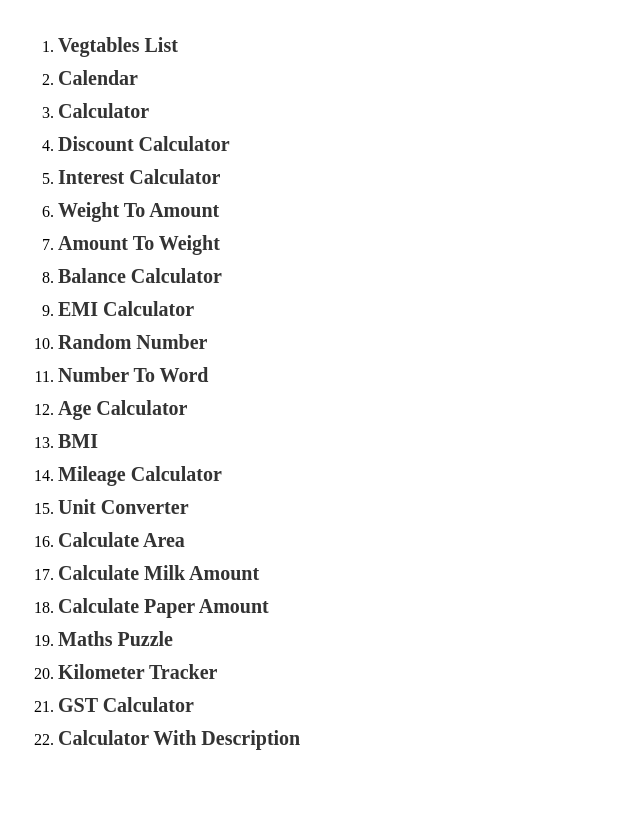
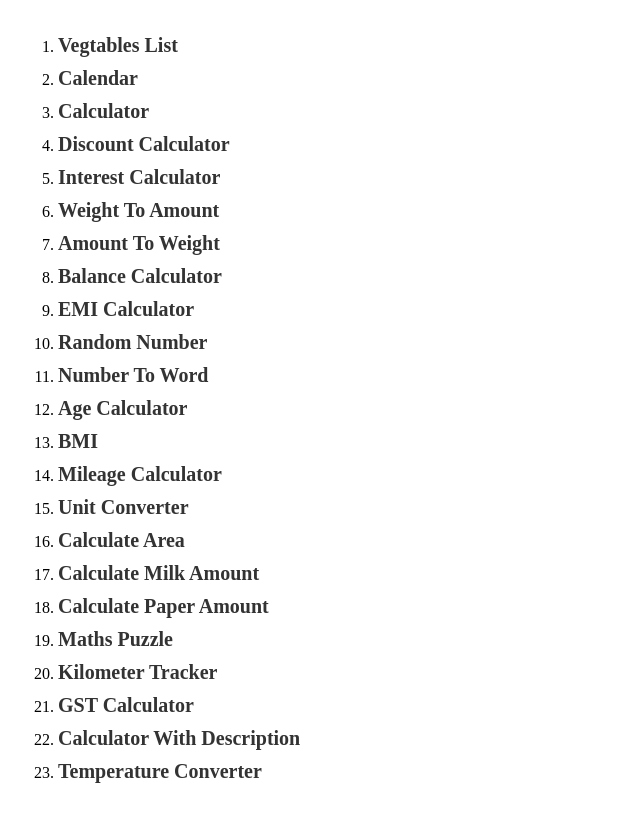
Before and after one commit to Mani7871169/MyApps, a plain HTML site: page index.html in a window 1280 px wide. Shown: the whole page, without its empty margins (0-640 px from the left). Drawn offline with Linux system fonts and the light colour scheme.

Commit message:
Update index.html

```diff
--- a/index.html
+++ b/index.html
@@ -53,7 +53,7 @@
             <li><a href="KilometerTracker.htm" target="_self">Kilometer Tracker</a></li>
             <li><a href="GSTCalculator.htm" target="_self">GST Calculator</a></li>
 		  <li><a href="CalculatorWithDesc.htm" target="_self">Calculator With Description</a></li>
-
+            <li><a href="TemperatureConverter.htm" target="_self">Temperature Converter</a></li>
         </ol>
 
            </div>
```
